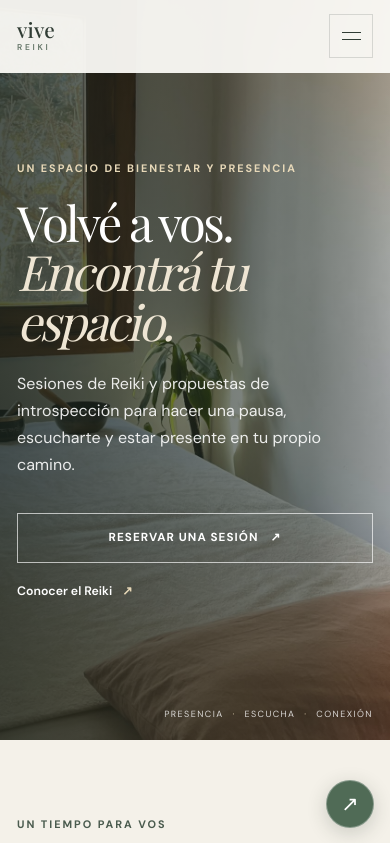
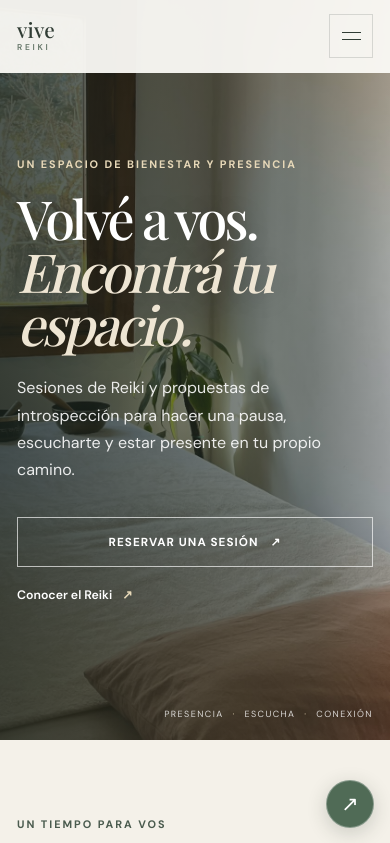
Before and after one commit to Enzopedernera/priscila-reiki, a plain HTML site: page index.html in a window 390 px wide. Shown: the top 843 px of the page. Drawn offline with nearby package versions, Linux system fonts and the light colour scheme.

Commit message:
Destaca el título principal de la portada
Co-authored-by: Copilot <223556219+Copilot@users.noreply.github.com>

```diff
--- a/css/style.css
+++ b/css/style.css
@@ -57,10 +57,10 @@ h3 { font-size: 1.65rem; }
 .hero { position: relative; min-height: min(780px, 94svh); display: flex; align-items: center; overflow: hidden; background: #555b50 url("../img/PHOTO-2026-09-15-22-45-37%20(1).jpg") 52% 47% / cover no-repeat; color: white; }
 .hero-shade { position: absolute; inset: 0; background: linear-gradient(90deg, rgba(28,38,31,.76) 0%, rgba(32,43,35,.58) 47%, rgba(37,47,38,.14) 100%), linear-gradient(0deg, rgba(27,37,29,.23), transparent 40%); }
 .hero-inner { position: relative; z-index: 1; padding-block: 156px 112px; }
-.hero-content { max-width: 700px; }
+.hero-content { max-width: 1080px; }
 .hero-eyebrow { color: #e7d8b8; }
-.hero h1 { margin: 20px 0 24px; font-size: clamp(3.35rem, 8.3vw, 6.85rem); letter-spacing: -.055em; line-height: 1.02; }
-.hero h1 em { color: #eee5d3; font-weight: 400; }
+.hero h1 { margin: 20px 0 24px; font-size: clamp(4rem, 9.1vw, 7.25rem); font-weight: 500; letter-spacing: -.055em; line-height: .98; text-shadow: 0 3px 28px rgba(18,27,21,.2); }
+.hero h1 em { color: #eee5d3; font-weight: 500; }
 .hero-copy { max-width: 535px; color: rgba(255,255,255,.89); font-size: clamp(1rem, 1.6vw, 1.12rem); }
 .hero-actions { display: flex; align-items: center; flex-wrap: wrap; gap: 24px; margin-top: 34px; }
 .hero-secondary { display: inline-flex; align-items: center; gap: 10px; font-size: .77rem; font-weight: 600; }
@@ -338,7 +338,7 @@ h3 { font-size: 1.65rem; }
   .hero { min-height: min(740px, 94svh); background-position: 55% center; }
   .hero-shade { background: linear-gradient(90deg, rgba(28,38,31,.78), rgba(32,43,35,.53) 80%, rgba(37,47,38,.3)); }
   .hero-inner { padding-block: 130px 108px; }
-  .hero h1 { font-size: clamp(3.15rem, 11vw, 5rem); }
+  .hero h1 { font-size: clamp(3.45rem, 11.4vw, 5.4rem); }
   .welcome-grid, .about-grid, .reiki-grid, .benefit-layout, .faq-grid, .contact-grid, .logistics-grid { grid-template-columns: 1fr; gap: 38px; }
   .about-image { width: min(100% - 18px, 410px); margin-right: 18px; aspect-ratio: .94; }
   .about-image img { object-position: center 60%; }
@@ -376,7 +376,7 @@ h3 { font-size: 1.65rem; }
   .reiki-toc-links a { flex: 0 0 auto; }
   .section { padding-block: 76px; }
   .hero { min-height: 690px; min-height: min(740px, 94svh); }
-  .hero h1 { font-size: clamp(2.95rem, 12.5vw, 4.1rem); }
+  .hero h1 { font-size: clamp(3.35rem, 13.8vw, 4.6rem); }
   .hero-actions { align-items: flex-start; flex-direction: column; gap: 18px; }
   .hero-actions .button { width: 100%; }
   .hero-note { right: 17px; bottom: 18px; font-size: .56rem; }
```
